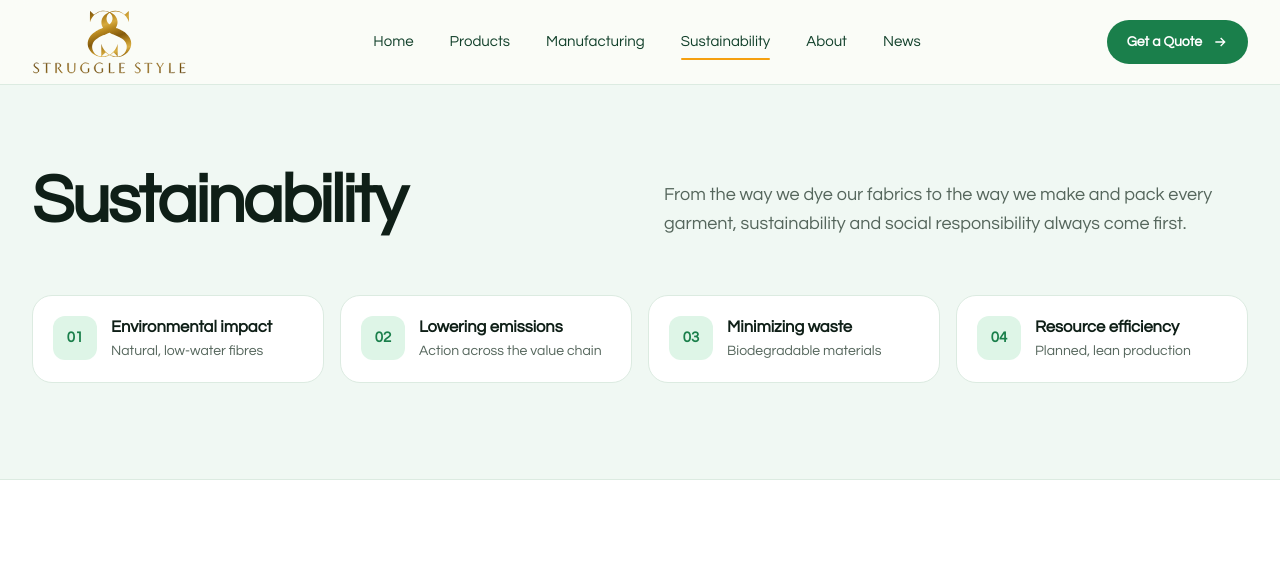
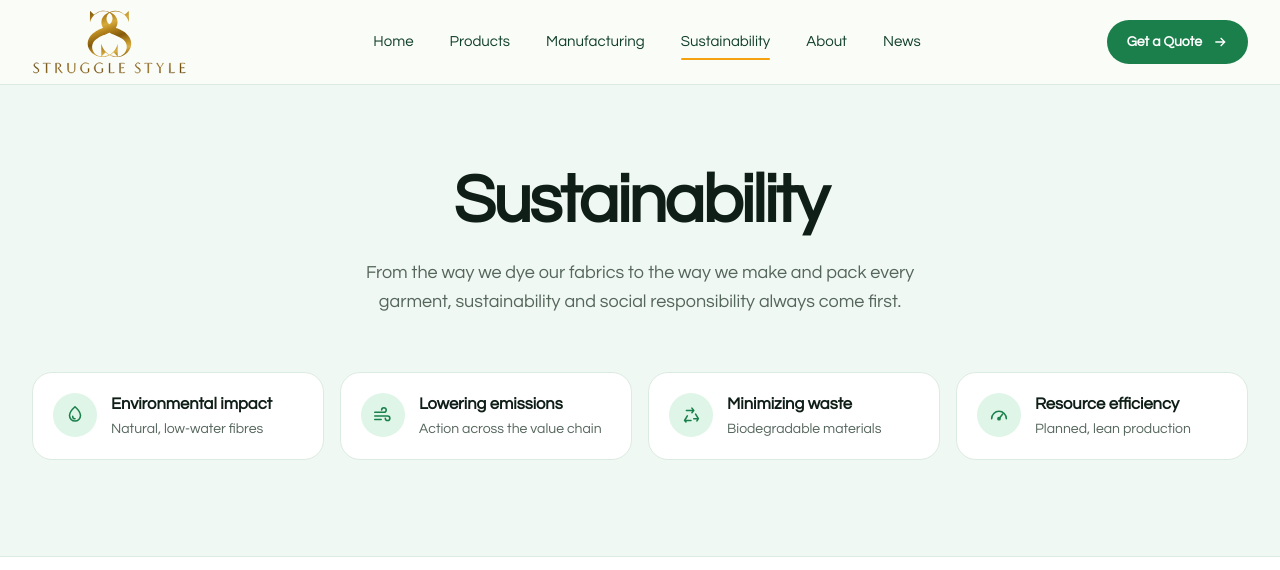
Before and after one commit to mizanurrahman70/strugglestyle, a plain HTML site: page sustainability.html in a window 1280 px wide. Shown: the top 570 px of the page. Drawn offline with Linux system fonts and the light colour scheme.

Commit message:
update sustaninablit

```diff
--- a/sustainability.html
+++ b/sustainability.html
@@ -97,14 +97,16 @@
 
   /* 1. Page title only (room for the fixed header) */
   .page-title{padding:148px 0 96px;background:var(--soft);border-bottom:1px solid var(--border)}
-  .pt-head{display:grid;grid-template-columns:1fr 1fr;gap:48px;align-items:end}
+  .pt-head{display:grid;grid-template-columns:1fr;gap:20px;justify-items:center;text-align:center}
   .page-title h1{font-size:clamp(40px,5.4vw,68px);letter-spacing:-.035em;margin-top:16px}
-  .page-title .lead{max-width:none}
+  .page-title .lead{max-width:720px;margin:0 auto;text-wrap:balance}
   /* Four focus areas: numbered links to each section */
   .focus{list-style:none;display:grid;grid-template-columns:repeat(4,1fr);gap:16px;margin-top:56px}
   .focus a{display:grid;grid-template-columns:44px 1fr;gap:4px 14px;height:100%;padding:20px;border-radius:var(--r);background:#fff;border:1px solid var(--border);transition:border-color .25s,box-shadow .25s,transform .25s var(--ease)}
   .focus a:hover{border-color:var(--green-600);box-shadow:var(--shadow);transform:translateY(-2px)}
-  .focus i{grid-row:span 2;width:44px;height:44px;border-radius:12px;background:var(--green-100);color:var(--green-700);display:grid;place-items:center;font-style:normal;font-family:var(--head);font-size:15px;font-weight:600}
+  .focus i{grid-row:span 2;width:44px;height:44px;border-radius:50%;background:var(--green-100);color:var(--green-700);display:grid;place-items:center;transition:background .25s,color .25s}
+  .focus i svg{width:22px;height:22px}
+  .focus a:hover i{background:var(--green-700);color:#fff}
   .focus b{font-family:var(--head);font-size:16.5px;font-weight:600;line-height:1.3}
   .focus span{font-size:14px;color:var(--muted);line-height:1.45}
 
@@ -227,10 +229,10 @@
       <p class="lead">From the way we dye our fabrics to the way we make and pack every garment, sustainability and social responsibility always come first.</p>
     </div>
     <ul class="focus rv" style="--d:.1s">
-      <li><a href="#impact"><i>01</i><b>Environmental impact</b><span>Natural, low-water fibres</span></a></li>
-      <li><a href="#emission"><i>02</i><b>Lowering emissions</b><span>Action across the value chain</span></a></li>
-      <li><a href="#waste"><i>03</i><b>Minimizing waste</b><span>Biodegradable materials</span></a></li>
-      <li><a href="#efficiency"><i>04</i><b>Resource efficiency</b><span>Planned, lean production</span></a></li>
+      <li><a href="#impact"><i><svg viewBox="0 0 24 24" fill="none" stroke="currentColor" stroke-width="1.7" stroke-linecap="round" stroke-linejoin="round" aria-hidden="true"><path d="M12 3c4 3.6 6 6.6 6 9.6A6 6 0 0 1 6 12.6C6 9.6 8 6.6 12 3z"/><path d="M9.5 13.5a2.5 2.5 0 0 0 2.5 2.5"/></svg></i><b>Environmental impact</b><span>Natural, low-water fibres</span></a></li>
+      <li><a href="#emission"><i><svg viewBox="0 0 24 24" fill="none" stroke="currentColor" stroke-width="1.7" stroke-linecap="round" stroke-linejoin="round" aria-hidden="true"><path d="M3 9h10a2.5 2.5 0 1 0-2.5-2.5"/><path d="M3 13h14a2.5 2.5 0 1 1-2.5 2.5"/><path d="M3 17h7"/></svg></i><b>Lowering emissions</b><span>Action across the value chain</span></a></li>
+      <li><a href="#waste"><i><svg viewBox="0 0 24 24" fill="none" stroke="currentColor" stroke-width="1.7" stroke-linecap="round" stroke-linejoin="round" aria-hidden="true"><path d="M7 7h8l-2-2.5M15 7l-2 2.5"/><path d="M17 11l3 5h-5M20 16l-1.5 2.5"/><path d="M12 20H5l3-5M5 20l1.5 1.5" transform="translate(0 -2)"/></svg></i><b>Minimizing waste</b><span>Biodegradable materials</span></a></li>
+      <li><a href="#efficiency"><i><svg viewBox="0 0 24 24" fill="none" stroke="currentColor" stroke-width="1.7" stroke-linecap="round" stroke-linejoin="round" aria-hidden="true"><path d="M4 16a8 8 0 1 1 16 0"/><path d="M12 16l4-5"/><circle cx="12" cy="16" r="1.2"/></svg></i><b>Resource efficiency</b><span>Planned, lean production</span></a></li>
     </ul>
   </div>
 </section>
```
